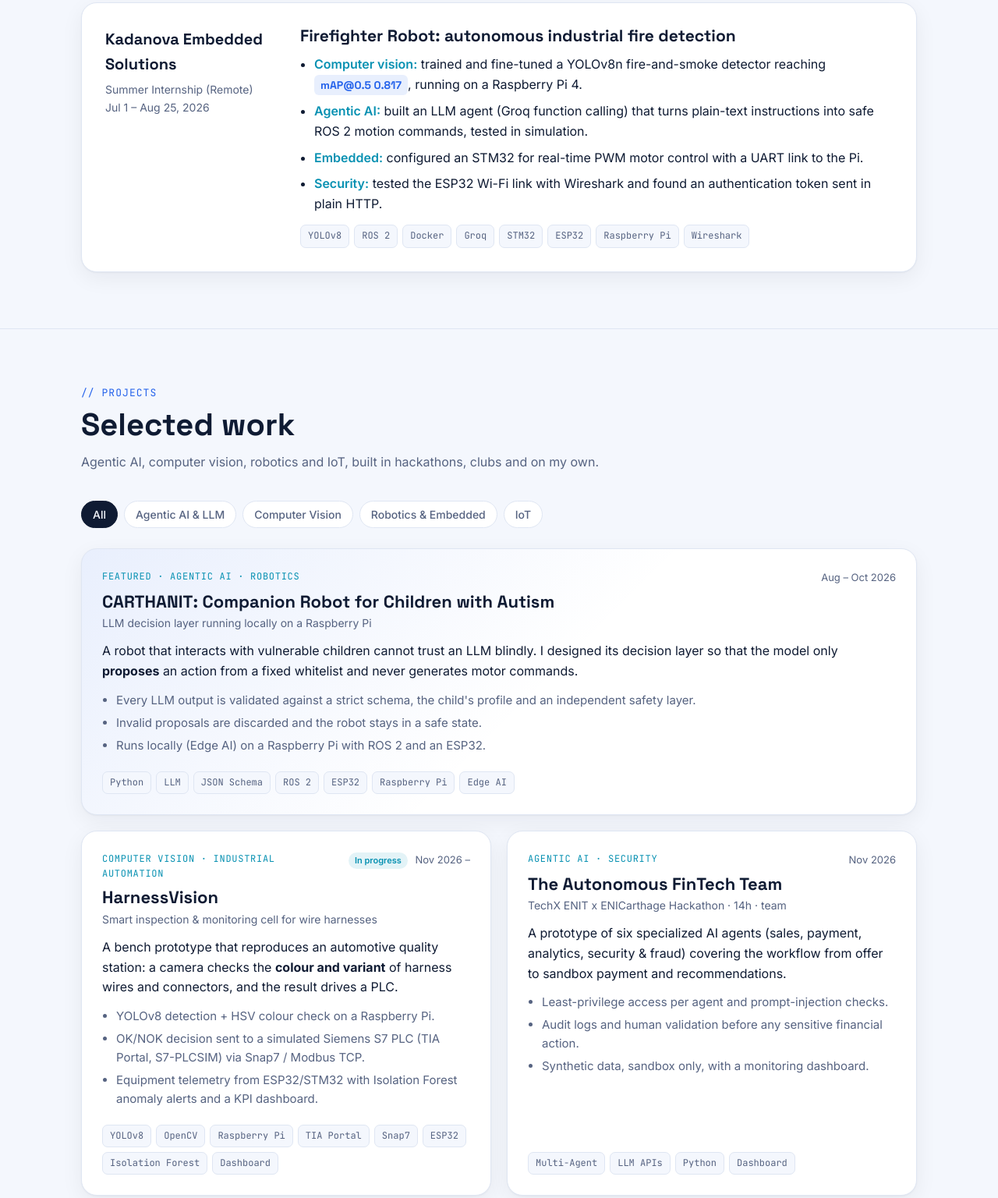
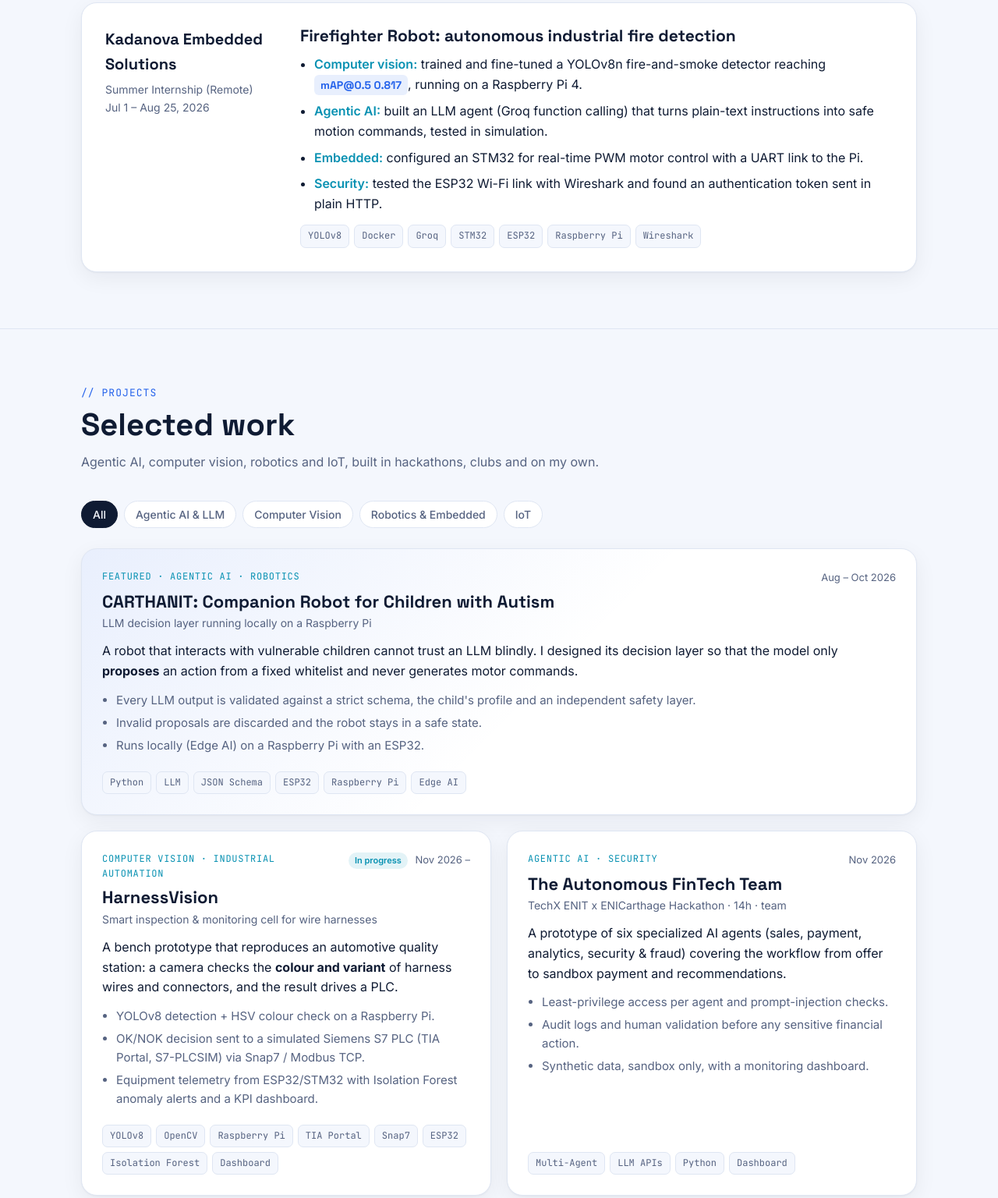
Before and after one commit to azizrouissi19-code/azizrouissi19-code.github.io, a plain HTML site: page index.html in a window 1280 px wide. Shown: the part 1560-3096 px from the top of the page at 78% size. Drawn offline with Linux system fonts and the light colour scheme.

Commit message:
Remove ROS 2 from skills and project descriptions
Co-Authored-By: Claude Opus 5.5 <noreply@anthropic.com>

```diff
--- a/index.html
+++ b/index.html
@@ -219,12 +219,12 @@ footer{padding:28px 0;border-top:1px solid var(--line);color:var(--muted);font-s
         <h3>Firefighter Robot: autonomous industrial fire detection</h3>
         <ul>
           <li><b>Computer vision:</b> trained and fine-tuned a YOLOv8n fire-and-smoke detector reaching <span class="metric">mAP@0.5 0.817</span>, running on a Raspberry Pi 4.</li>
-          <li><b>Agentic AI:</b> built an LLM agent (Groq function calling) that turns plain-text instructions into safe ROS 2 motion commands, tested in simulation.</li>
+          <li><b>Agentic AI:</b> built an LLM agent (Groq function calling) that turns plain-text instructions into safe motion commands, tested in simulation.</li>
           <li><b>Embedded:</b> configured an STM32 for real-time PWM motor control with a UART link to the Pi.</li>
           <li><b>Security:</b> tested the ESP32 Wi-Fi link with Wireshark and found an authentication token sent in plain HTTP.</li>
         </ul>
         <div class="tags" style="margin-top:14px">
-          <span class="tag">YOLOv8</span><span class="tag">ROS 2</span><span class="tag">Docker</span><span class="tag">Groq</span><span class="tag">STM32</span><span class="tag">ESP32</span><span class="tag">Raspberry Pi</span><span class="tag">Wireshark</span>
+          <span class="tag">YOLOv8</span><span class="tag">Docker</span><span class="tag">Groq</span><span class="tag">STM32</span><span class="tag">ESP32</span><span class="tag">Raspberry Pi</span><span class="tag">Wireshark</span>
         </div>
       </div>
     </div>
@@ -253,9 +253,9 @@ footer{padding:28px 0;border-top:1px solid var(--line);color:var(--muted);font-s
         <ul>
           <li>Every LLM output is validated against a strict schema, the child's profile and an independent safety layer.</li>
           <li>Invalid proposals are discarded and the robot stays in a safe state.</li>
-          <li>Runs locally (Edge AI) on a Raspberry Pi with ROS 2 and an ESP32.</li>
+          <li>Runs locally (Edge AI) on a Raspberry Pi with an ESP32.</li>
         </ul>
-        <div class="tags"><span class="tag">Python</span><span class="tag">LLM</span><span class="tag">JSON Schema</span><span class="tag">ROS 2</span><span class="tag">ESP32</span><span class="tag">Raspberry Pi</span><span class="tag">Edge AI</span></div>
+        <div class="tags"><span class="tag">Python</span><span class="tag">LLM</span><span class="tag">JSON Schema</span><span class="tag">ESP32</span><span class="tag">Raspberry Pi</span><span class="tag">Edge AI</span></div>
       </article>
 
       <article class="proj reveal" data-c="vision robotics iot">
@@ -347,7 +347,7 @@ footer{padding:28px 0;border-top:1px solid var(--line);color:var(--muted);font-s
       <div class="sk reveal"><h3><i>🤖</i>Agentic AI &amp; LLM</h3><div class="tags"><span class="tag">Multi-Agent Orchestration</span><span class="tag">Tool / Function Calling</span><span class="tag">RAG</span><span class="tag">ChromaDB</span><span class="tag">Embeddings</span><span class="tag">Structured Output</span><span class="tag">Prompt Engineering</span><span class="tag">OpenAI · Anthropic · Gemini · Groq</span></div></div>
       <div class="sk reveal"><h3><i>🛡️</i>AI Safety &amp; Security</h3><div class="tags"><span class="tag">Output Validation</span><span class="tag">Least Privilege</span><span class="tag">Prompt-Injection Safeguards</span><span class="tag">Audit Logging</span><span class="tag">Human-in-the-loop</span><span class="tag">Wireshark</span></div></div>
       <div class="sk reveal"><h3><i>👁️</i>Vision &amp; ML</h3><div class="tags"><span class="tag">YOLOv8</span><span class="tag">PyTorch</span><span class="tag">Machine Learning</span><span class="tag">Deep Learning</span><span class="tag">Edge AI</span><span class="tag">Kaggle</span></div></div>
-      <div class="sk reveal"><h3><i>⚙️</i>Robotics &amp; Embedded</h3><div class="tags"><span class="tag">ROS 2</span><span class="tag">Raspberry Pi</span><span class="tag">STM32</span><span class="tag">ESP32</span><span class="tag">UART</span><span class="tag">PWM</span><span class="tag">A* Path Planning</span><span class="tag">Linux</span></div></div>
+      <div class="sk reveal"><h3><i>⚙️</i>Robotics &amp; Embedded</h3><div class="tags"><span class="tag">Raspberry Pi</span><span class="tag">STM32</span><span class="tag">ESP32</span><span class="tag">UART</span><span class="tag">PWM</span><span class="tag">A* Path Planning</span><span class="tag">Linux</span></div></div>
       <div class="sk reveal"><h3><i>💻</i>Programming</h3><div class="tags"><span class="tag">Python</span><span class="tag">C</span><span class="tag">C++</span><span class="tag">Java</span><span class="tag">SQL</span><span class="tag">HTML</span><span class="tag">CSS</span></div></div>
       <div class="sk reveal"><h3><i>🧰</i>Tools &amp; Languages</h3><div class="tags"><span class="tag">Git / GitHub</span><span class="tag">Docker</span><span class="tag">Streamlit</span><span class="tag">VS Code</span><span class="tag">UML</span><span class="tag">Figma</span><span class="tag">Arabic · French · English</span></div></div>
     </div>
```
Also changed, not shown: 1 other file.
